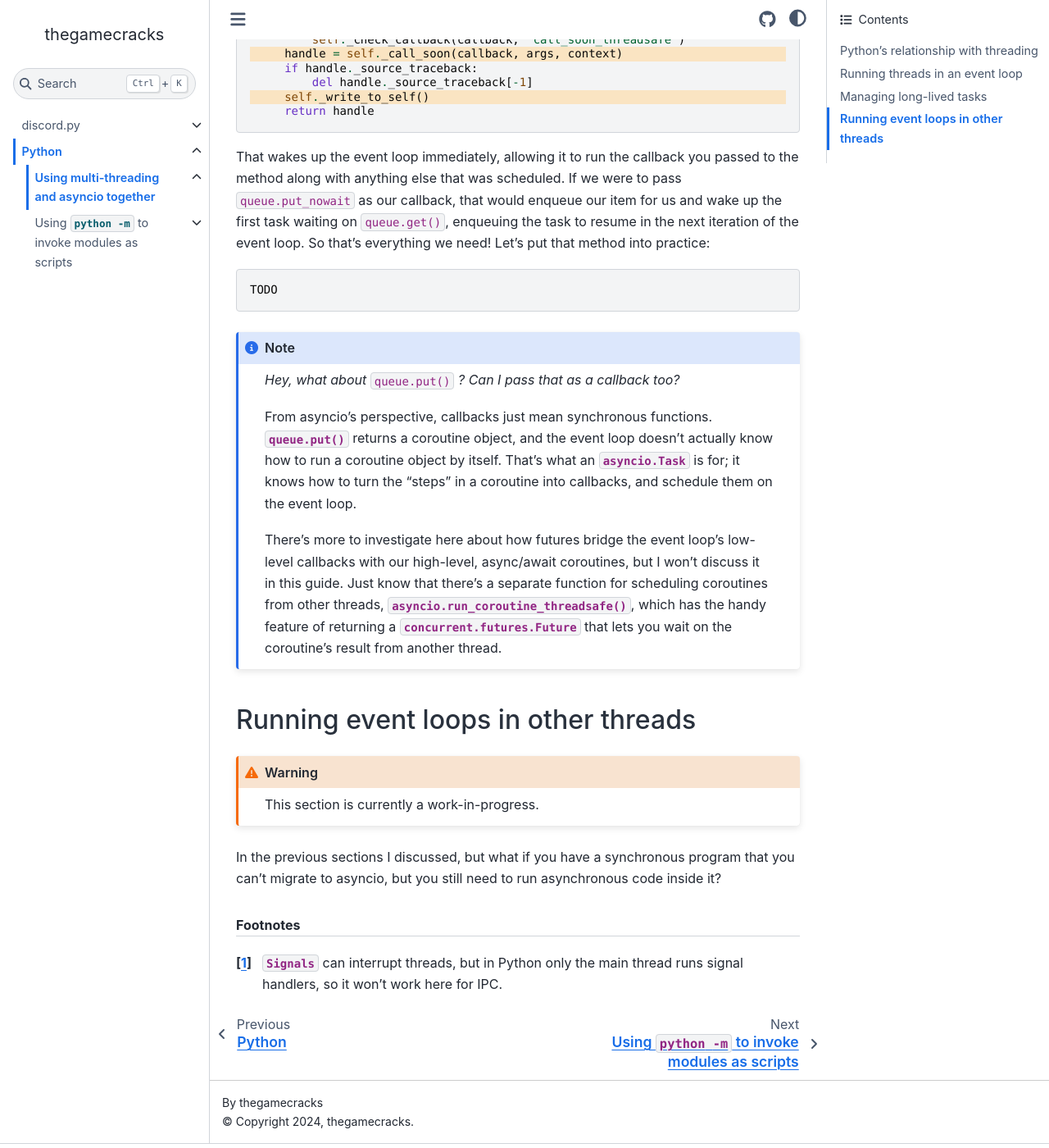
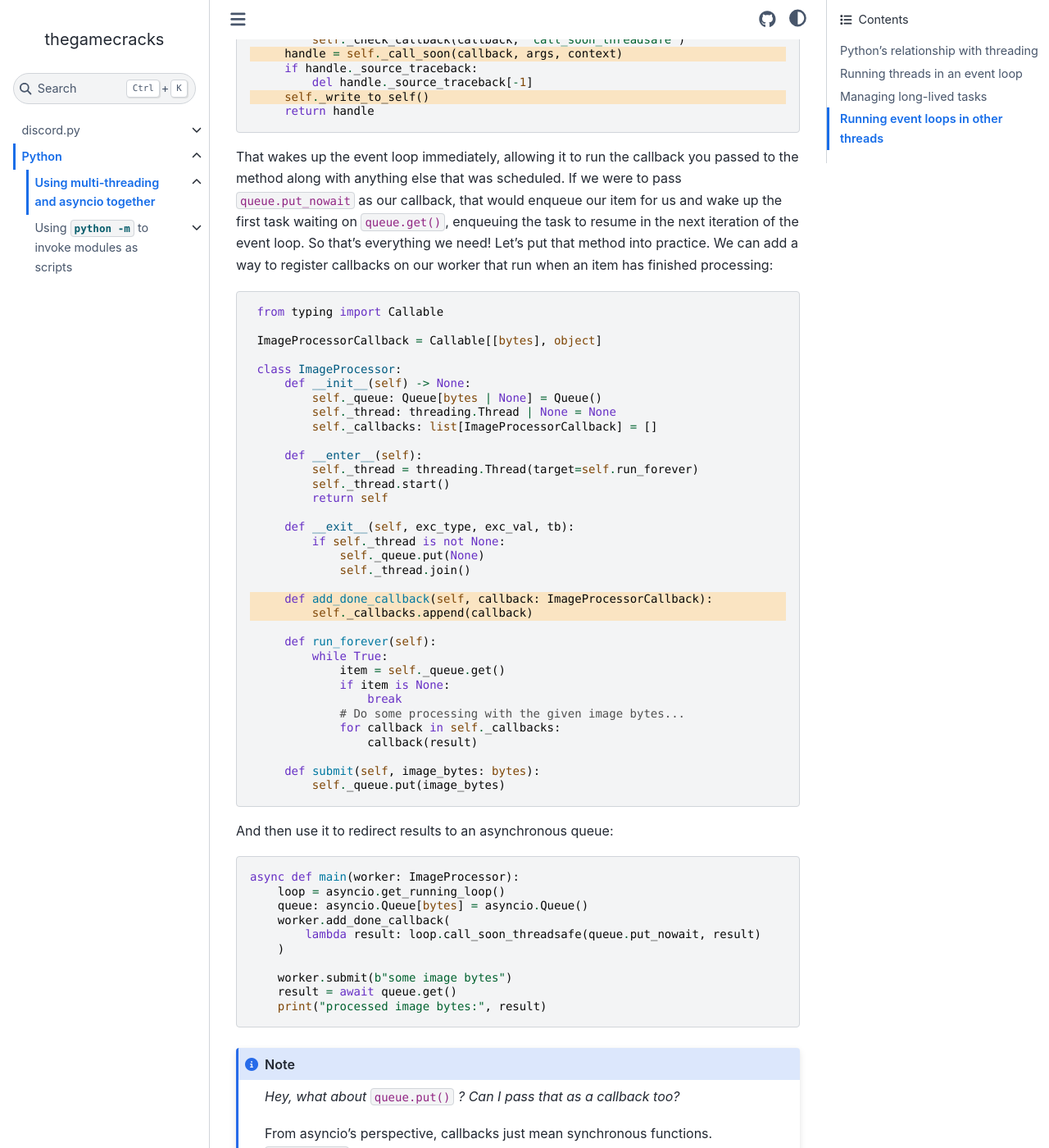
Before and after one commit to thegamecracks/thegamecracks.github.io, a Sphinx documentation site: the page built from docs/python/asyncio_threading.rst, in a window 1280 px wide and 1400 px high, scrolled down 8261 px. Shown: the whole window at 82% size. Built offline with Sphinx 7.4.7 and the Sphinx Book theme 1.1.4, drawn with Linux system fonts in a browser that asks for light colours.

Commit message:
feat: show worker callbacks for two-way channels

```diff
--- a/docs/python/asyncio_threading.rst
+++ b/docs/python/asyncio_threading.rst
@@ -443,11 +443,62 @@ you passed to the method along with anything else that was scheduled.
 If we were to pass ``queue.put_nowait`` as our callback, that would enqueue
 our item for us and wake up the first task waiting on ``queue.get()``,
 enqueuing the task to resume in the next iteration of the event loop.
-So that's everything we need! Let's put that method into practice:
+So that's everything we need! Let's put that method into practice.
+We can add a way to register callbacks on our worker that run when an item
+has finished processing:
+
+.. code-block:: python
+   :emphasize-lines: 21-22
+
+    from typing import Callable
+
+    ImageProcessorCallback = Callable[[bytes], object]
+
+    class ImageProcessor:
+        def __init__(self) -> None:
+            self._queue: Queue[bytes | None] = Queue()
+            self._thread: threading.Thread | None = None
+            self._callbacks: list[ImageProcessorCallback] = []
+
+        def __enter__(self):
+            self._thread = threading.Thread(target=self.run_forever)
+            self._thread.start()
+            return self
+
+        def __exit__(self, exc_type, exc_val, tb):
+            if self._thread is not None:
+                self._queue.put(None)
+                self._thread.join()
+
+        def add_done_callback(self, callback: ImageProcessorCallback):
+            self._callbacks.append(callback)
+
+        def run_forever(self):
+            while True:
+                item = self._queue.get()
+                if item is None:
+                    break
+                # Do some processing with the given image bytes...
+                for callback in self._callbacks:
+                    callback(result)
+
+        def submit(self, image_bytes: bytes):
+            self._queue.put(image_bytes)
+
+And then use it to redirect results to an asynchronous queue:
 
 .. code-block:: python
 
-    TODO
+    async def main(worker: ImageProcessor):
+        loop = asyncio.get_running_loop()
+        queue: asyncio.Queue[bytes] = asyncio.Queue()
+        worker.add_done_callback(
+            lambda result: loop.call_soon_threadsafe(queue.put_nowait, result)
+        )
+
+        worker.submit(b"some image bytes")
+        result = await queue.get()
+        print("processed image bytes:", result)
 
 .. note::
 
```
